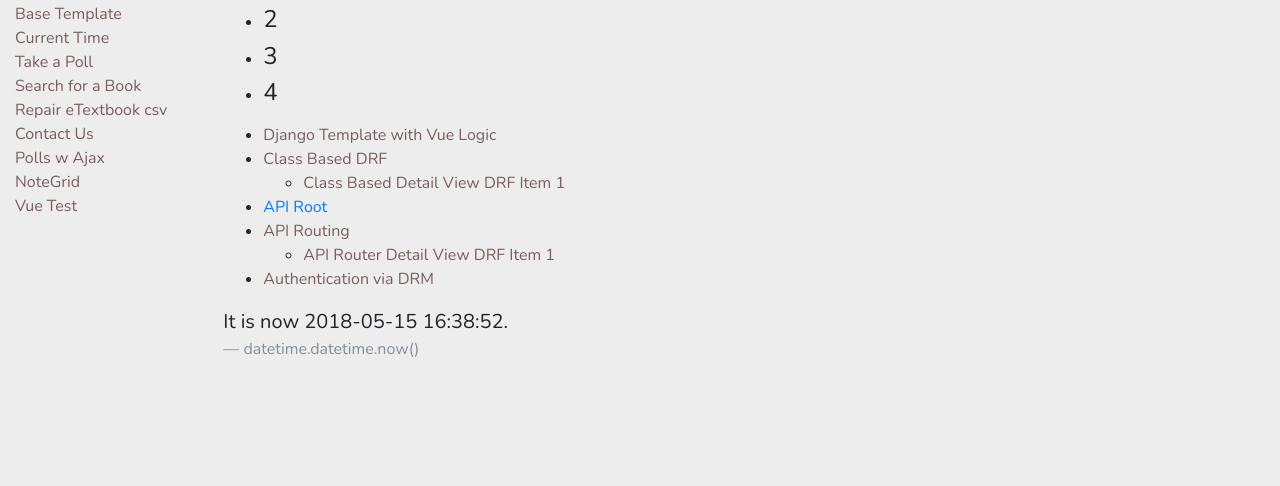
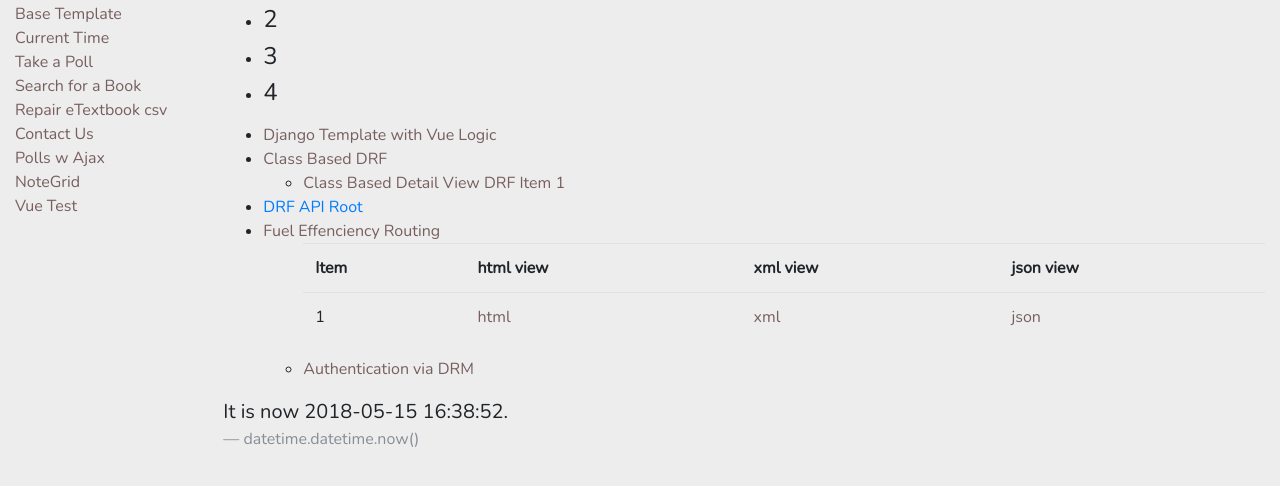
Before and after one commit to GarrettArm/TheDjangoBook, a Django app: page /vue_test/ in a window 1280 px wide. Shown: the part 144-630 px from the top of the page. Run offline with Django 3.2, Linux system fonts and the light colour scheme; tables that the repository leaves empty hold one stand-in row (values such as "Sample post"); some libraries are stand-ins or nearby versions.

Commit message:
removed User model, got view as json xml adminpanel, converted basevueview into table

```diff
--- a/mysite_project/site_core/urls.py
+++ b/mysite_project/site_core/urls.py
@@ -25,5 +25,5 @@ urlpatterns = [
 if settings.DEBUG:
     import debug_toolbar
     urlpatterns = [
-    path('__debug__', include(debug_toolbar.urls))
+        path('__debug__', include(debug_toolbar.urls)),
     ] + urlpatterns
--- a/mysite_project/templates/vue_test/vue_test.html
+++ b/mysite_project/templates/vue_test/vue_test.html
@@ -27,13 +27,25 @@
         <li><a href="{% url 'vue_test:class_detail' item_pk %}" class="sidebar-item">Class Based Detail View DRF Item {{ item_pk }}</a></li>
         {% endfor item_pk %}
         </ul>
-        <li><a href="{% url 'vue_test:api-root' %}" class="side_bar_item">API Root</a></li>
-        <li><a href="{% url 'vue_test:fueleffeciency-list' %}" class="sidebar-item">API Routing</a></li>
+        <li><a href="{% url 'vue_test:api-root' %}" class="side_bar_item">DRF API Root</a></li>
+        <li><a href="{% url 'vue_test:fueleffeciency-list' %}" class="sidebar-item">Fuel Effenciency Routing</a></li>
         <ul>
+        <table class=table>
+        <tr>
+          <th>Item</th>
+          <th>html view</th>
+          <th>xml view</th>
+          <th>json view</th>
+        </tr>
         {% for item_pk in db_pk %}
-        <li><a href="{% url 'vue_test:fueleffeciency-detail' item_pk %}" class="sidebar-item">API Router Detail View DRF Item {{ item_pk }}</a></li>
+          <tr>
+            <td>{{ item_pk }}</td>
+            <td><a href="{% url 'vue_test:fueleffeciency-detail' item_pk %}" class="sidebar-item">html</a></td>
+            <td><a href="{% url 'vue_test:fueleffeciency-detail' item_pk 'xml' %}" class="sidebar-item">xml</a></td>
+            <td><a href="{% url 'vue_test:fueleffeciency-detail' item_pk 'json' %}" class="sidebar-item">json</a></td>
+          </tr>
         {% endfor item_pk %}
-        </ul>
+        </table>
         <li><a href="../api-auth/login/" class="sidebar-item">Authentication via DRM</a></li>
     </ul>
 </div>
--- a/mysite_project/vue_test/urls.py
+++ b/mysite_project/vue_test/urls.py
@@ -8,7 +8,5 @@ urlpatterns = [
     path('api/', include(router.urls), name='api_router'),
     path('class-based/', views.ClassBasedView.as_view(), name='class_based_drf'),
     path('class-based-detail/<int:pk>', views.ClassBasedDetailView.as_view(), name='class_detail'),
-    # path('users/', views.UserList.as_view()),
-    # path('users/<int:pk>', views.UserDetail.as_view()),
-    path('', views.TestView.as_view(), name='index'),
+    path('', views.BaseVueView.as_view(), name='index'),
 ]
--- a/mysite_project/vue_test/views.py
+++ b/mysite_project/vue_test/views.py
@@ -2,18 +2,19 @@ import datetime
 
 from django.views.generic import TemplateView
 from rest_framework import viewsets, generics
+from rest_framework import permissions
+from rest_framework.renderers import JSONRenderer, AdminRenderer
+from rest_framework_xml.renderers import XMLRenderer
+
 from .models import FuelEffeciency
 from .serializers import FuelEffeciencySerializer
-# from .serializers import UserSerializer
-from django.contrib.auth.models import User
-from rest_framework import permissions
-from rest_framework.response import Response
 
 
 class FuelEffeciencyViewSet(viewsets.ModelViewSet):
     queryset = FuelEffeciency.objects.all()
     serializer_class = FuelEffeciencySerializer
     permission_classes = (permissions.IsAuthenticatedOrReadOnly, )
+    renderer_classes = (AdminRenderer, XMLRenderer, JSONRenderer, )
 
 
 class ClassBasedView(generics.ListCreateAPIView):
@@ -31,16 +32,7 @@ class ClassBasedDetailView(generics.RetrieveUpdateDestroyAPIView):
     serializer_class = FuelEffeciencySerializer
 
 
-# class UserList(generics.ListAPIView):
-#     queryset = User.objects.all()
-#     serializer_class = UserSerializer
-
-# class UserDetail(generics.RetrieveAPIView):
-#     queryset = User.objects.all()
-#     serializer_class = UserSerializer
-
-
-class TestView(TemplateView):
+class BaseVueView(TemplateView):
     template_name = 'vue_test/vue_test.html'
 
     def get_context_data(self, **kwargs):
@@ -50,6 +42,5 @@ class TestView(TemplateView):
         counters = [1, 2, 3, 4]
         context['counters'] = counters
         db_pks = [i.id for i in FuelEffeciency.objects.all()]
-        print(db_pks)
         context['db_pk'] = db_pks
         return context
```
Also changed, not shown: mysite_project/vue_test/serializers.py (+0 -7 lines).
